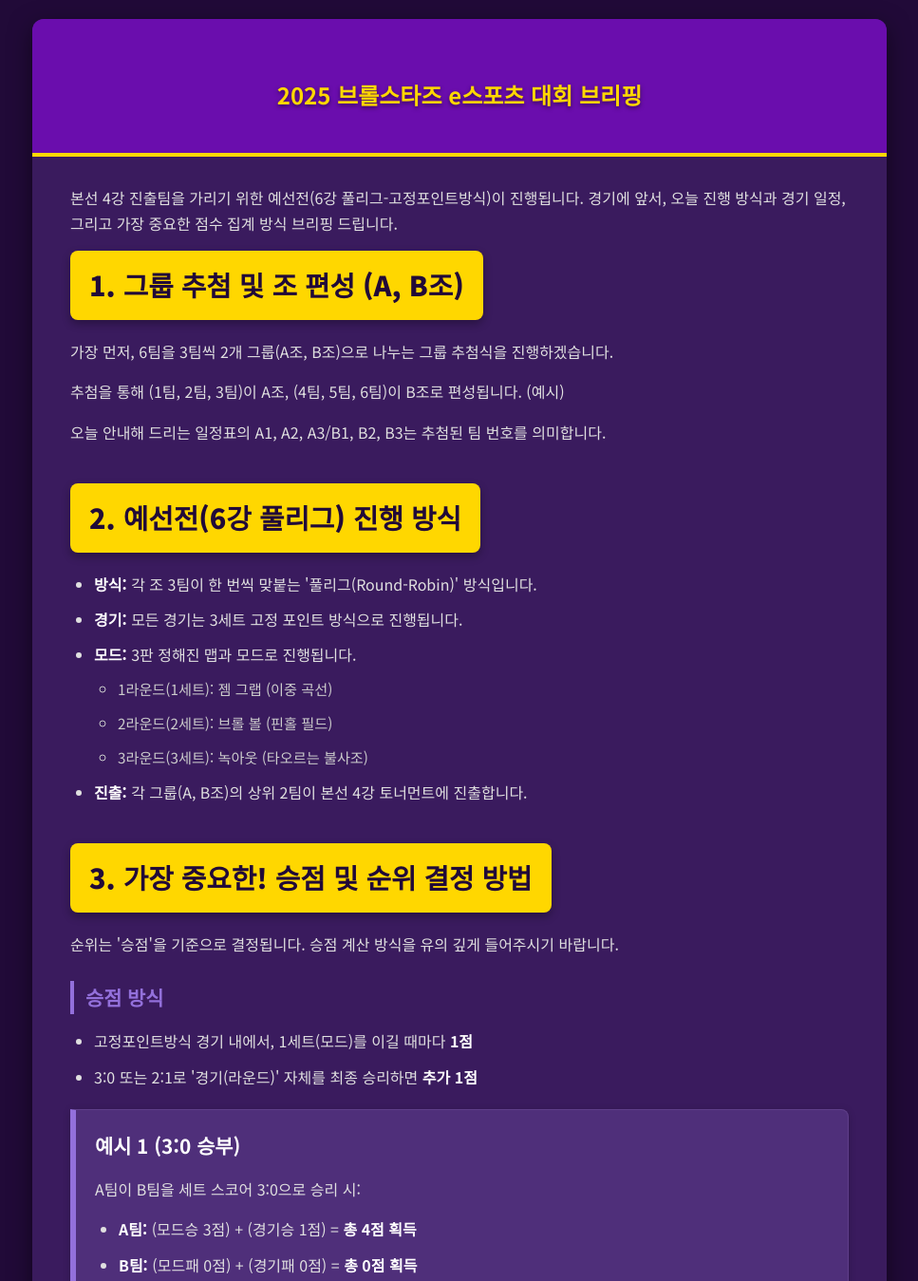
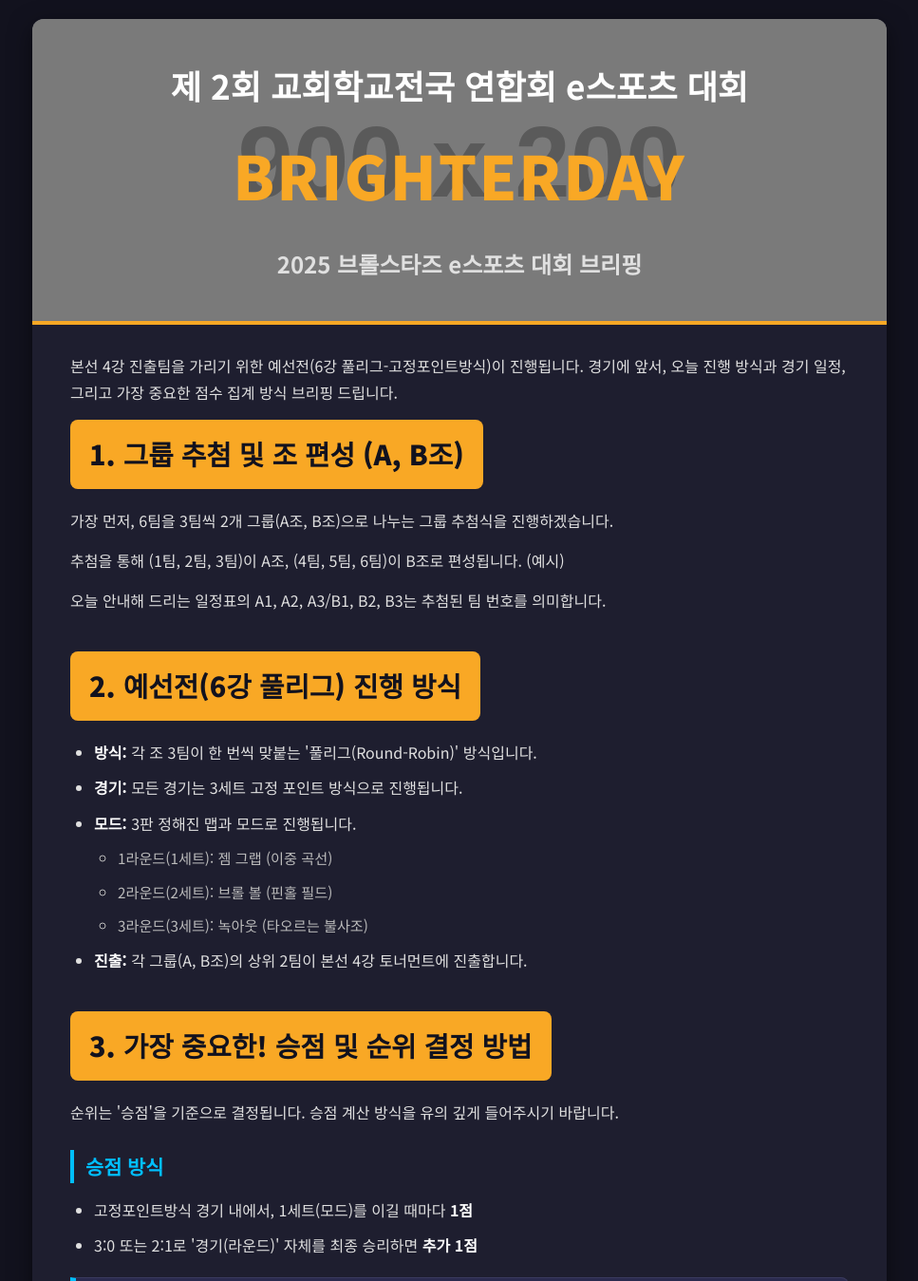
Before and after one commit to propagator316/HARP-in-, a plain HTML site: page esports/index.html in a window 1280 px wide. Shown: the part 20-1369 px from the top of the page at 95% size, without its empty margins (156-1123 px from the left). Drawn offline with Linux system fonts and the light colour scheme; placeholder pictures from the web are drawn by us.

Commit message:
Update index.html

```diff
--- a/esports/index.html
+++ b/esports/index.html
@@ -14,19 +14,16 @@
             box-sizing: border-box;
         }
 
-        /* * eSports 테마 (Dark Mode - 보라색 계열)
-         * Main Purple: #6A0DAD (Poster Main)
-         * Light Purple: #9370DB (Poster Light)
-         * Accent Gold: #FFD700 (Poster Gold - for specific highlights)
-         * Backgrounds: #210A38 (Body - Darker Purple)
-         * Container: #3A1B5E (Slightly Lighter Purple)
-         * Inner elements: #4F2F7A (Even Lighter Purple)
+        /* * eSports 테마 (Dark Mode)
+         * Accent Color 1 (Gold): #F9A825
+         * Accent Color 2 (Bright Blue): #00BFFF
+         * Backgrounds: #12121e (Body), #1e1e2f (Container), #2a2a4e (Inner elements)
          * Text: #e0e0e0 (Main), #FFFFFF (Strong)
         */
 
         body {
             font-family: 'Noto Sans KR', sans-serif;
-            background-color: #210A38; /* Darker purple */
+            background-color: #12121e;
             color: #e0e0e0;
             line-height: 1.7;
             padding: 20px;
@@ -36,7 +33,7 @@
         .container {
             max-width: 900px;
             margin: 20px auto;
-            background-color: #3A1B5E; /* Slightly lighter purple */
+            background-color: #1e1e2f;
             border-radius: 12px;
             box-shadow: 0 8px 25px rgba(0, 0, 0, 0.5);
             overflow: hidden; /* for border-radius */
@@ -44,21 +41,11 @@
 
         /* 헤더 (대회 제목) */
         header {
-            padding: 40px 20px; /* Adjust padding for image */
+            padding: 40px;
             text-align: center;
-            border-bottom: 4px solid #FFD700; /* Gold accent */
-            background-color: #6A0DAD; /* Poster Main Purple */
-            position: relative;
-            z-index: 1; /* Ensure text is above background image if used */
-        }
-
-        header img.poster-banner {
-            max-width: 100%; /* Make image responsive */
-            height: auto;
-            display: block; /* Remove extra space below image */
-            margin: 0 auto; /* Center the image */
-            border-radius: 8px; /* Slightly rounded corners for the image */
-            box-shadow: 0 4px 15px rgba(0, 0, 0, 0.3); /* Subtle shadow for depth */
+            border-bottom: 4px solid #F9A825;
+            background: linear-gradient(rgba(0,0,0,0.4), rgba(0,0,0,0.4)), url('https://via.placeholder.com/900x200/333/888?text=eSports+Banner+Image') no-repeat center center; /* (이미지 태그 대신 배너 예시) */
+            background-size: cover;
         }
 
         header h1 {
@@ -66,19 +53,24 @@
             font-weight: 700;
             color: #ffffff;
             margin-bottom: 10px;
-            display: none; /* 포스터 이미지로 대체되었으므로 숨김 */
         }
 
+        /* 'BrighterDay' 특별 스타일 */
         header h1 span {
-            display: none; /* 포스터 이미지로 대체되었으므로 숨김 */
+            display: block;
+            font-size: 1.8em;
+            font-weight: 900;
+            color: #F9A825; /* Accent Color 1 */
+            text-transform: uppercase;
+            letter-spacing: 2px;
+            margin-top: 10px;
         }
 
         header h2 {
             font-size: 1.5em;
             font-weight: 700;
-            color: #FFD700; /* Gold accent for the briefing title */
+            color: #e0e0e0;
             margin-top: 20px;
-            text-shadow: 0 2px 4px rgba(0,0,0,0.5);
         }
 
         /* 메인 콘텐츠 영역 */
@@ -100,21 +92,20 @@
         h3 {
             font-size: 1.8em;
             font-weight: 900;
-            color: #210A38; /* Darker purple for text contrast */
-            background-color: #FFD700; /* Gold accent */
+            color: #12121e;
+            background-color: #F9A825; /* Accent Color 1 */
             padding: 12px 20px;
             border-radius: 8px;
             margin-bottom: 20px;
             display: inline-block;
-            box-shadow: 0 4px 10px rgba(0, 0, 0, 0.3);
         }
 
         /* 소제목 (예시, 대진표 등) */
         h4 {
             font-size: 1.3em;
             font-weight: 700;
-            color: #9370DB; /* Light purple accent */
-            border-left: 4px solid #9370DB;
+            color: #00BFFF; /* Accent Color 2 */
+            border-left: 4px solid #00BFFF;
             padding-left: 12px;
             margin-top: 25px;
             margin-bottom: 15px;
@@ -138,7 +129,7 @@
 
         li li {
             font-size: 0.95em;
-            color: #cccccc;
+            color: #bbbbbb;
         }
 
         strong {
@@ -148,13 +139,12 @@
 
         /* 점수 계산 예시 박스 */
         .example {
-            background-color: #4F2F7A; /* Inner element purple */
-            border: 1px solid #5F3F8A;
-            border-left: 6px solid #9370DB; /* Light purple accent */
+            background-color: #2a2a4e;
+            border: 1px solid #3a3a5e;
+            border-left: 6px solid #00BFFF; /* Accent Color 2 */
             padding: 20px;
             margin: 20px 0;
             border-radius: 0 8px 8px 0;
-            box-shadow: 0 2px 8px rgba(0, 0, 0, 0.2);
         }
 
         .example h4 {
@@ -173,7 +163,7 @@
             width: 100%;
             border-collapse: collapse;
             margin: 25px 0;
-            background-color: #4F2F7A; /* Inner element purple */
+            background-color: #2a2a4e;
             box-shadow: 0 4px 10px rgba(0, 0, 0, 0.3);
             border-radius: 8px;
             overflow: hidden; /* for border-radius */
@@ -182,32 +172,32 @@
         th, td {
             padding: 15px;
             text-align: center;
-            border-bottom: 1px solid #5F3F8A;
+            border-bottom: 1px solid #3a3a5e;
         }
 
         /* 테이블 헤더 */
         thead tr {
-            background-color: #FFD700; /* Gold accent */
+            background-color: #F9A825; /* Accent Color 1 */
         }
 
         th {
             font-size: 1.1em;
             font-weight: 700;
-            color: #210A38; /* Darker purple for text contrast */
+            color: #12121e;
         }
 
         /* 테이블 짝수 행 */
         tbody tr:nth-child(even) {
-            background-color: #5F3F8A; /* Slightly different purple for contrast */
+            background-color: #3a3a5e;
         }
 
         tbody tr:hover {
-            background-color: #6A4A9A; /* Lighter on hover */
+            background-color: #4a4a6e;
         }
 
         /* (공백) 셀 스타일 */
         td:contains("(공백)") {
-            color: #aaa;
+            color: #777;
             font-style: italic;
         }
 
@@ -216,8 +206,8 @@
             text-align: center;
             padding: 30px;
             font-size: 0.9em;
-            color: #bbbbbb;
-            border-top: 1px solid #4F2F7A;
+            color: #888;
+            border-top: 1px solid #3a3a5e;
             margin-top: 20px;
         }
     </style>
@@ -227,8 +217,9 @@
     <div class="container">
 
         <header>
-
-
+            <h1>제 2회 교회학교전국 연합회 e스포츠 대회<br>
+                <span>BrighterDay</span>
+            </h1>
             <h2>2025 브롤스타즈 e스포츠 대회 브리핑</h2>
         </header>
         <main>
@@ -385,6 +376,6 @@
         <footer>
             <p>&copy; 2025 교회학교전국 연합회. All rights reserved.</p>
         </footer>
-    </div>
-</body>
+        </div>
+    </body>
 </html>
```
